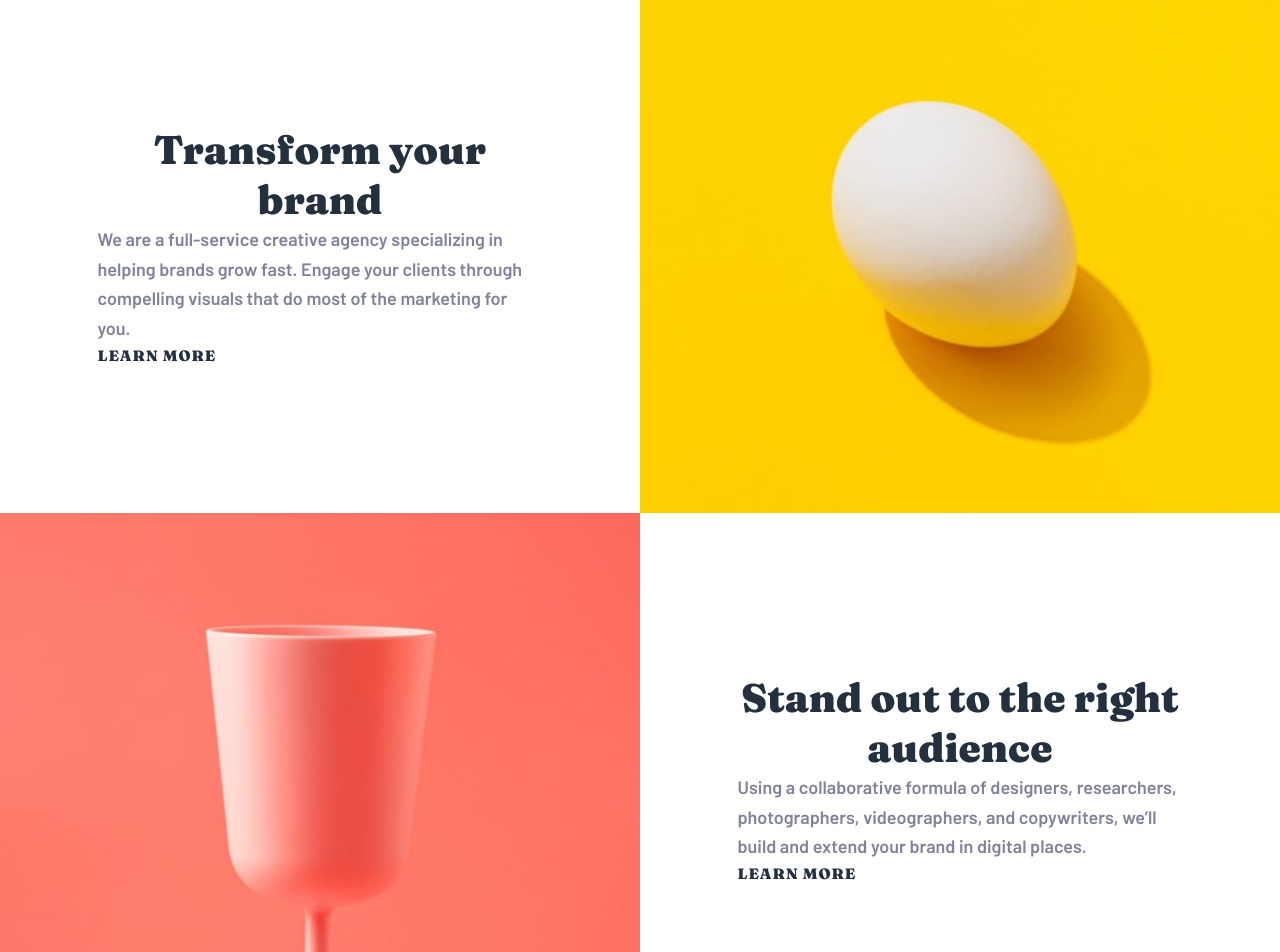
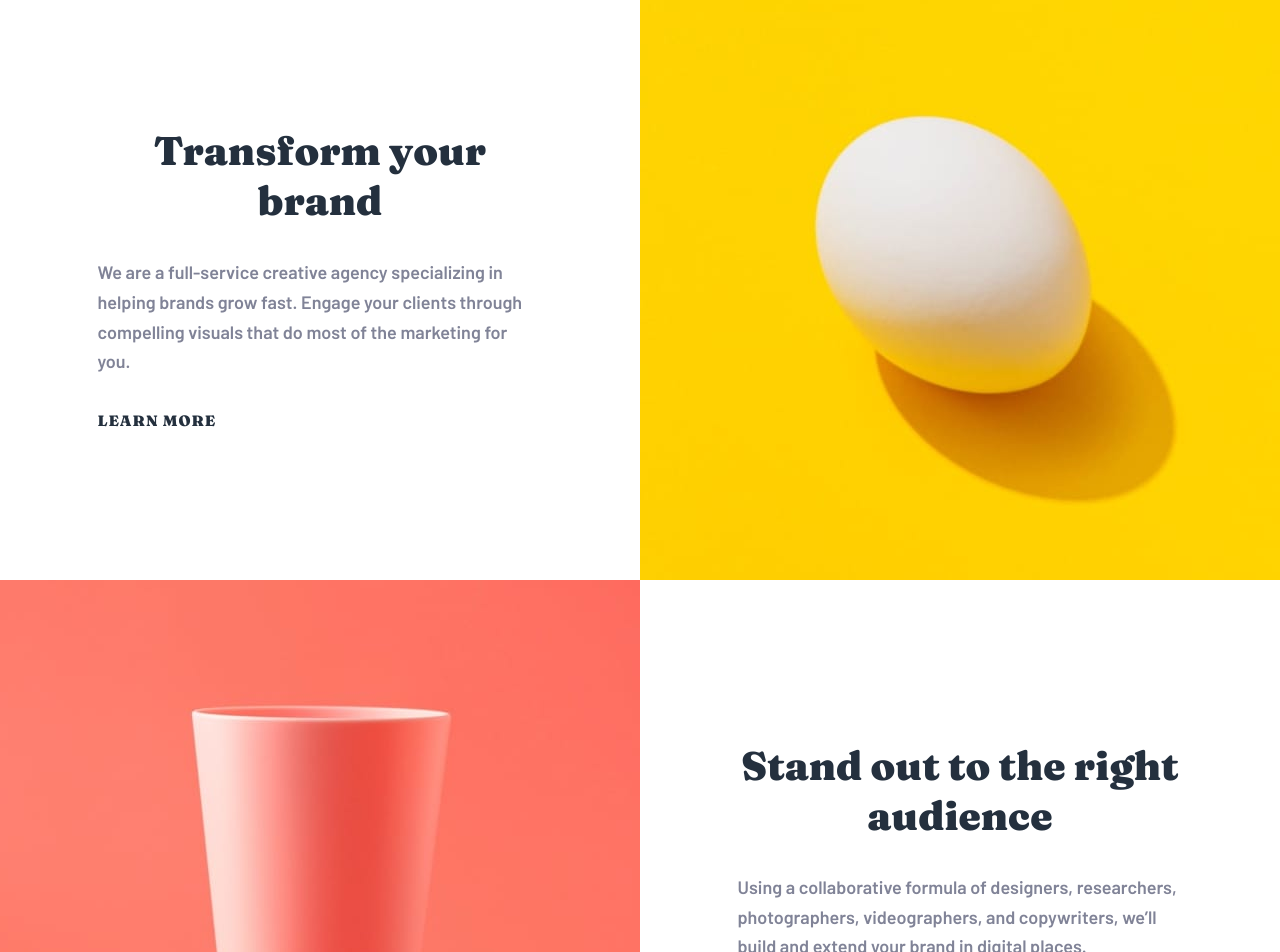
Before and after one commit to JakubM-I/agency-landing-page, a React (Vite) app: page / in a window 1280 px wide. Shown: the part 820-1772 px from the top of the page. Built offline with nearby package versions, Linux system fonts and the light colour scheme.

Commit message:
Correct grid elements styling

```diff
--- a/src/components/GridSection/index.tsx
+++ b/src/components/GridSection/index.tsx
@@ -7,23 +7,23 @@ const GridSection: React.FC = () => {
     return (
         <div>
             <div className="flex flex-wrap-reverse md:flex-nowrap justify-center items-center">
-                <div className="w-full md:w-1/2 flex justify-center items-center bg-white">
-                    <div className="flex flex-col justify-center items-start w-fit max-w-[445px]">
+                <div className="w-full md:w-1/2 flex justify-center items-center bg-white px-6 py-16 sx:py-[67px]">
+                    <div className="flex flex-col justify-center items-start gap-6 sx:gap-8 w-fit max-w-[445px]">
                         <h2 className="text-preset-3 text-center text-grey-950">Transform your brand</h2>
                         <p className="text-preset-10 text-left text-grey-550">We are a full-service creative agency specializing in helping brands grow fast. Engage your clients through compelling visuals that do most of the marketing for you.</p>
                         <a href="#" className="text-preset-8 uppercase text-grey-950 text-left">Learn more</a>
                     </div>
                 </div>
-                <div className="w-full md:w-1/2">
-                    <img src={transformImg} alt="" />
+                <div className="w-full md:w-1/2 sx:h-[600px]">
+                    <img src={transformImg} alt="" className="w-full h-full object-cover" />
                 </div>
             </div>
             <div className="flex flex-wrap md:flex-nowrap justify-center items-center">
-                <div className="w-full md:w-1/2">
-                    <img src={audienceImg} alt="" />
+                <div className="w-full md:w-1/2 sx:h-[600px]">
+                    <img src={audienceImg} alt="" className="w-full h-full object-cover"/>
                 </div>
-                <div className="w-full md:w-1/2 flex justify-center items-center bg-white">
-                    <div className="flex flex-col justify-center items-start w-fit max-w-[445px]">
+                <div className="w-full md:w-1/2 flex justify-center items-center bg-white px-6 py-16 sx:py-[67px]">
+                    <div className="flex flex-col justify-center items-start gap-6 sx:gap-8 w-fit max-w-[445px]">
                         <h2 className="text-preset-3 text-center text-grey-950">Stand out to the right audience</h2>
                         <p className="text-preset-10 text-left text-grey-550">Using a collaborative formula of designers, researchers, photographers, videographers, and copywriters, we’ll build and extend your brand in digital places. </p>
                         <a href="#" className="text-preset-8 uppercase text-grey-950 text-left">Learn more</a>
```
